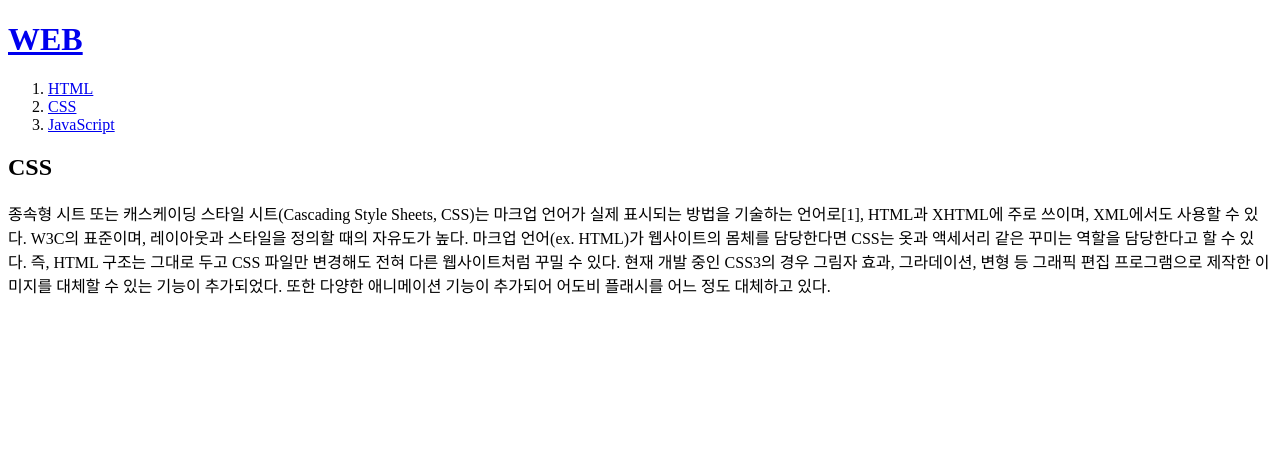
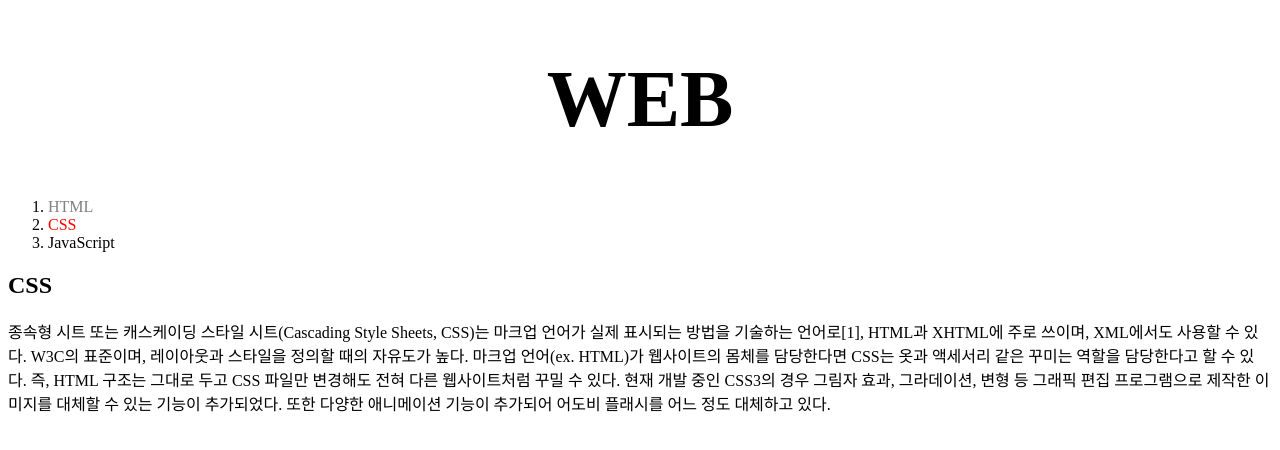
Before and after one commit to bluesea9211/bluesea01, a plain HTML site: page 2.html in a window 1280 px wide. Drawn offline with Linux system fonts and the light colour scheme; a script that the page names is missing.

Commit message:
Add files via upload

```diff
--- a/2.html
+++ b/2.html
@@ -1,8 +1,25 @@
 <!doctype html>
 <html>
 <head>
-  <title>web1-Javascript</title>
+  <title>web1-css</title>
   <meta charset="utf-8">
+  <style>
+    a{
+      color: black;
+      text-decoration: none;
+    }
+    #active{
+      color:red;
+    }
+    .saw{
+      color:gray;
+    }
+    h1{
+      font-size: 80px;
+      text-align: center;
+    }
+  </style>
+
           <!-- Global site tag (gtag.js) - Google Analytics -->
         <script async src="https://www.googletagmanager.com/gtag/js?id=UA-172123227-1"></script>
         <script>
@@ -17,10 +34,20 @@
 <body>
   <h1><a href="index.html">WEB</a></h1>
   <ol>
-    <li><a href="1.html">HTML</a></li>
-    <li><a href="2.html">CSS</a></li>
+    <li><a href="1.html" class="saw">HTML</a></li>
+    <li><a href="2.html" class="saw" id="active">CSS</a></li>
     <li><a href="3.html">JavaScript</a></li>
   </ol>
+
+  <!--
+  <h1><a href="index.html"><font color="red">WEB</font></a></h1>
+  <ol>
+    <li><a href="1.html"><font color="red">HTML</font></a></li>
+    <li><a href="2.html"><font color="red">CSS</font></a></li>
+    <li><a href="3.html"><font color="red">JavaScript</font></a></li>
+  </ol>
+-->
+
     <h2>CSS</h2>
     <p>종속형 시트 또는 캐스케이딩 스타일 시트(Cascading Style Sheets, CSS)는 마크업 언어가 실제 표시되는 방법을 기술하는 언어로[1], HTML과 XHTML에 주로 쓰이며, XML에서도 사용할 수 있다. W3C의 표준이며, 레이아웃과 스타일을 정의할 때의 자유도가 높다. 마크업 언어(ex. HTML)가 웹사이트의 몸체를 담당한다면 CSS는 옷과 액세서리 같은 꾸미는 역할을 담당한다고 할 수 있다. 즉, HTML 구조는 그대로 두고 CSS 파일만 변경해도 전혀 다른 웹사이트처럼 꾸밀 수 있다. 현재 개발 중인 CSS3의 경우 그림자 효과, 그라데이션, 변형 등 그래픽 편집 프로그램으로 제작한 이미지를 대체할 수 있는 기능이 추가되었다. 또한 다양한 애니메이션 기능이 추가되어 어도비 플래시를 어느 정도 대체하고 있다.
     </p>
```
Also changed, not shown: index.html (+5 -5 lines).
